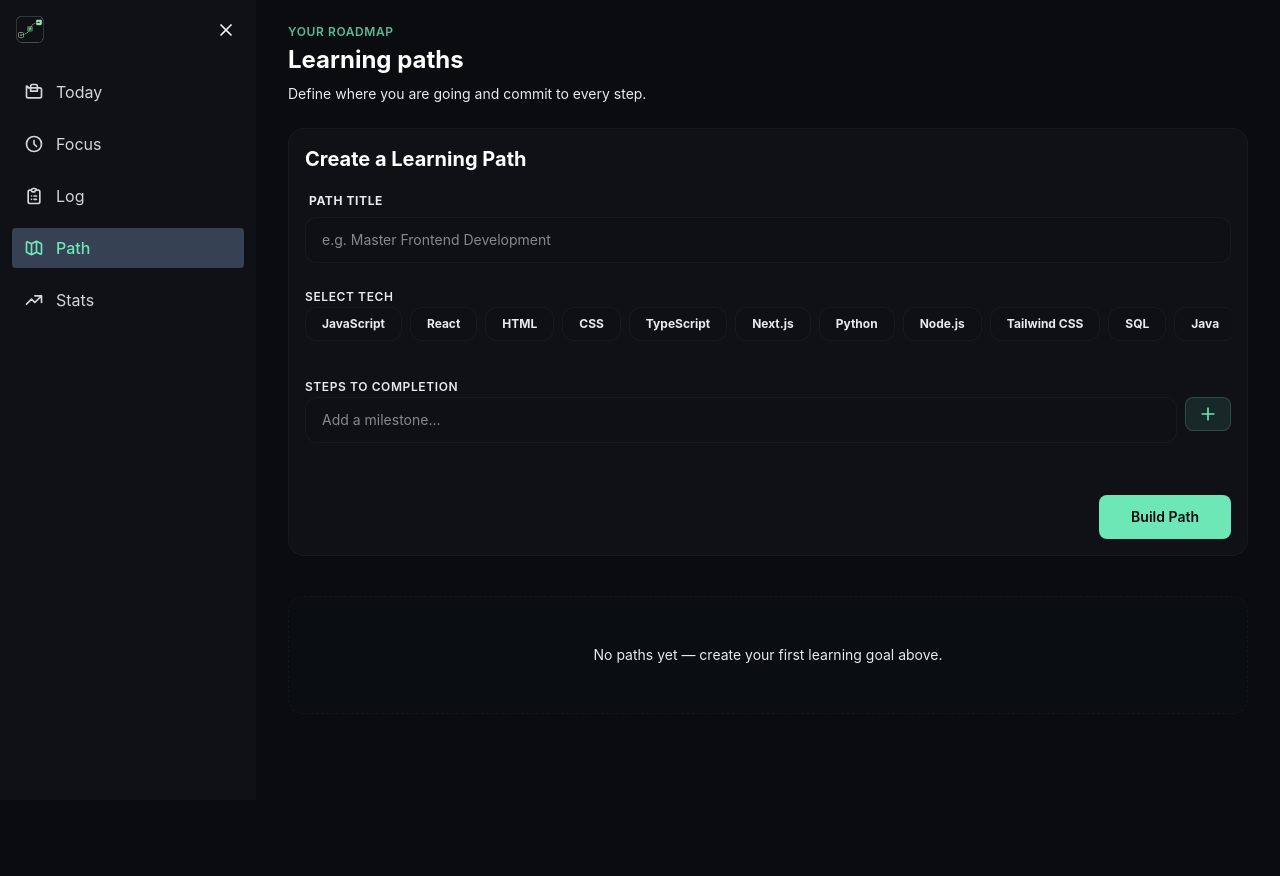
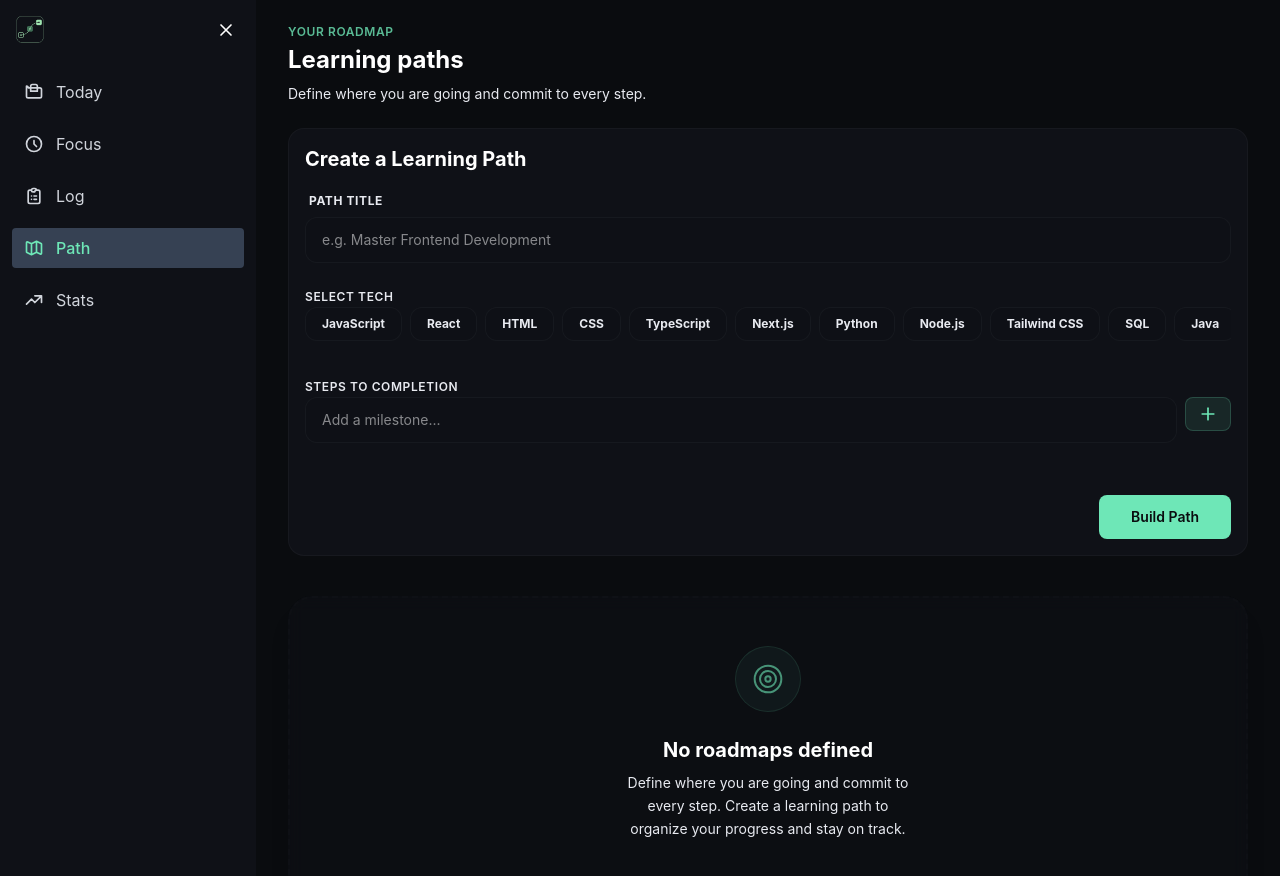
Before and after one commit to BesufikadHosiso/LevelGit, a React (Vite) app: page /path in a window 1280 px wide. Shown: the top 876 px of the page. Before the commit the page ends 800 px from the top, so only its background shows below. Built offline with nearby package versions, Linux system fonts and the light colour scheme.

Commit message:
feat(path): use EmptyState component for empty learning roadmap scenarios

```diff
--- a/src/pages/Path.jsx
+++ b/src/pages/Path.jsx
@@ -2,6 +2,8 @@ import CreatePathForm from '../components/features/CreatePathForm';
 import PathCard from '../components/features/PathCard';
 import useApp from '../context/useApp';
 import AnimatedEntrance from '../components/ui/AnimatedEntrance';
+import EmptyState from '../components/ui/EmptyState';
+import { Target } from 'lucide-react';
 
 const Path = () => {
     const { state } = useApp();
@@ -31,9 +33,15 @@ const Path = () => {
             </AnimatedEntrance>
 
             <AnimatedEntrance staggerIndex={2} className="mt-10">
-                <div>
+                {paths.length > 0 ? ( // Conditionally render PathCard or EmptyState
                     <PathCard paths={paths} />
-                </div>
+                ) : (
+                    <EmptyState
+                        icon={Target}
+                        title="No roadmaps defined"
+                        description="Define where you are going and commit to every step. Create a learning path to organize your progress and stay on track."
+                    />
+                )}
             </AnimatedEntrance>
         </div>
     )
```
